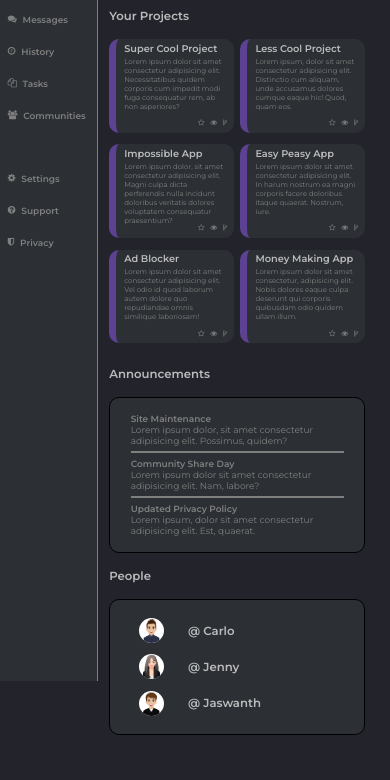
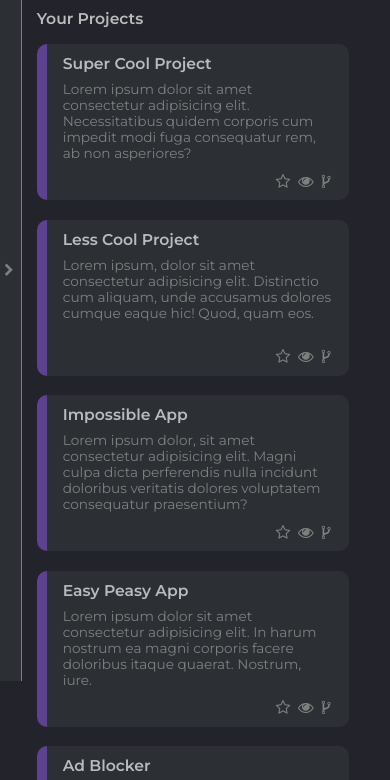
Before and after one commit to pran01/dashboard, a plain HTML site: page index.html in a window 390 px wide. Shown: the part 163-943 px from the top of the page. Before the commit the page ends 898 px from the top, so only its background shows below. Drawn offline with Linux system fonts and the light colour scheme.

Commit message:
added responsive hamburger navigation menu

```diff
--- a/index.html
+++ b/index.html
@@ -17,7 +17,10 @@
 
     <body>
         <!--left fixed navigation section-->
-        <nav>
+        <nav class="">
+            <button id="navbar-btn">
+                <i class="fa fa-chevron-right text-xl toggle-icon"></i>
+            </button>
             <p class="navigation-title"><i class="fa fa-columns"></i> Dashboard</p>
             <ul class="navigation-list">
                 <li class="navigation-items active">
@@ -91,7 +94,7 @@
         </header>
 
 
-        <main>
+        <main class="">
             <!--section for projects-->
             <section class="projects">
                 <p class="heading">
@@ -210,6 +213,7 @@
                 </section>
             </div>
         </main>
+        <script src="scripts/navbar.js"></script>
     </body>
 
 </html>
--- /dev/null
+++ b/scripts/navbar.js
@@ -0,0 +1,13 @@
+let navBarBtn = document.getElementById("navbar-btn");
+let navBar = document.querySelector("nav");
+let navBarTitle = document.querySelector(".navigation-title");
+let navList = document.querySelector(".navigation-list");
+let helpList = document.querySelector(".help-list");
+let main = document.querySelector("main");
+let toggleIcon = document.querySelector(".toggle-icon");
+navBarBtn.addEventListener("click", () => {
+  main.classList.toggle("hidden");
+  toggleIcon.classList.toggle("fa-chevron-right");
+  toggleIcon.classList.toggle("fa-chevron-left");
+  navBar.classList.toggle("open");
+});
--- a/styles/style.css
+++ b/styles/style.css
@@ -33,6 +33,21 @@ nav {
   font-size: 1rem;
   font-weight: 600;
   border-right: 1.2px solid var(--font-color);
+}
+
+#navbar-btn {
+  position: absolute;
+  right: 0;
+  top: 50%;
+  width: 1.5rem;
+  height: 1.5rem;
+  background: none;
+  border: none;
+  color: var(--font-color);
+  outline: none;
+  display: none;
+  align-items: center;
+  justify-content: center;
 }
 
 .navigation-title {
@@ -159,7 +174,7 @@ header {
 }
 
 .name-corner {
-  font-size: min(0.9em, 2vw);
+  font-size: min(0.9em, 3vw);
   font-weight: 700;
   white-space: nowrap;
   color: var(--font-color-active);
@@ -197,14 +212,14 @@ header {
 }
 
 .name {
-  font-size: min(1.5rem, 3vw);
+  font-size: min(1.5rem, 3.5vw);
   font-weight: 700;
   color: var(--font-color-active);
   margin-right: 2%;
 }
 
 .username {
-  font-size: min(1.5rem, 3vw);
+  font-size: min(1.5rem, 3.5vw);
   font-weight: 700;
   color: var(--font-color-active);
 }
@@ -272,10 +287,14 @@ main {
   width: min(16rem, 32vw);
   height: min(10rem, 24vw);
   border-radius: 10px;
-  border-left: min(10px, 2vw) solid var(--border-color);
+  border-left: min(10px, 3vw) solid var(--border-color);
   padding-inline: 0.5rem;
   padding-top: 1.5%;
   margin-bottom: 3vw;
+}
+
+.hidden {
+  display: none;
 }
 
 .project-title {
@@ -302,7 +321,7 @@ main {
 }
 
 .heading {
-  font-size: min(3vw, 1.2rem);
+  font-size: min(4vw, 1.2rem);
   font-weight: 600;
   color: var(--font-color-active);
   margin-bottom: 1rem;
@@ -326,7 +345,7 @@ main {
   border-radius: 10px;
   width: 16rem;
   height: min(40vw, 20rem);
-  font-size: min(2.3vw, 0.9rem);
+  font-size: min(3.5vw, 0.9rem);
   padding: 8%;
   display: flex;
   flex-direction: column;
@@ -354,7 +373,7 @@ main {
   border: 1px solid black;
   border-radius: 10px;
   width: 16rem;
-  height: min(35vw, 11rem);
+  height: min(45vw, 11rem);
   display: flex;
   flex-direction: column;
   justify-content: space-around;
@@ -363,7 +382,7 @@ main {
 }
 
 .person {
-  height: min(8vw, 3rem);
+  height: min(15vw, 3rem);
   width: 100%;
   display: flex;
   align-items: center;
@@ -379,7 +398,82 @@ main {
 }
 
 .people-username {
-  font-size: min(3vw, 1.2rem);
+  font-size: min(4.5vw, 1.2rem);
   font-weight: 600;
   color: var(--font-color-active);
 }
+
+@media only screen and (max-width: 400px) {
+  #navbar-btn {
+    display: flex;
+  }
+  nav {
+    width: 22px;
+  }
+  nav ul {
+    display: none;
+  }
+  .navigation-title {
+    display: none;
+  }
+  header {
+    margin-left: 22px;
+  }
+  main {
+    margin-left: 22px;
+  }
+  .projects {
+    width: 100%;
+    padding-right: 1rem;
+  }
+  .project-card {
+    width: 80vw;
+    height: 40vw;
+    margin-bottom: 5vw;
+    padding-top: 3%;
+    padding-inline: 1rem;
+  }
+  .project-title {
+    font-size: 4vw;
+  }
+  .project-details {
+    font-size: 3.5vw;
+  }
+  .icon-group {
+    font-size: 4vw;
+  }
+  .announcement-card {
+    width: 80vw;
+    height: 70vw;
+    padding: 6%;
+  }
+  .announcement-seperator {
+    margin-top: 8px;
+    margin-bottom: 8px;
+  }
+  .people-card {
+    width: 80vw;
+  }
+  .open {
+    width: 100%;
+  }
+  .open ul {
+    display: block;
+  }
+  .open ul li {
+    font-size: larger;
+    height: 3rem;
+  }
+  .open ul li i {
+    width: 2rem;
+    margin-left: 2rem;
+  }
+  .open > .navigation-title {
+    display: block;
+    font-size: x-large;
+  }
+  .open > .navigation-title i {
+    margin-left: 2rem;
+    margin-top: 1rem;
+  }
+}
```
